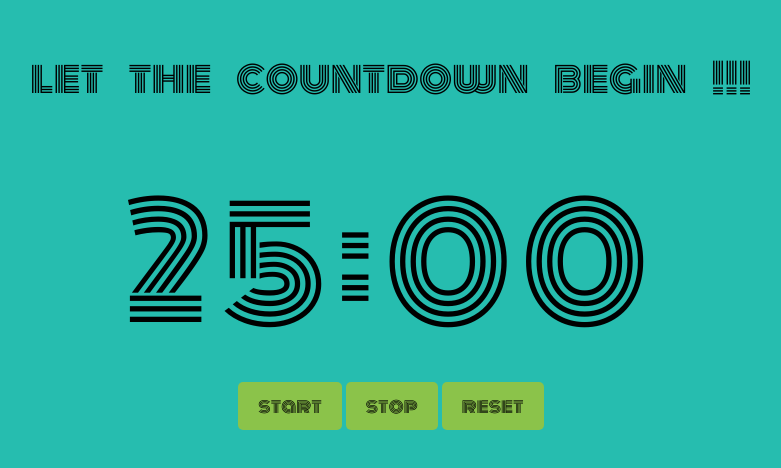
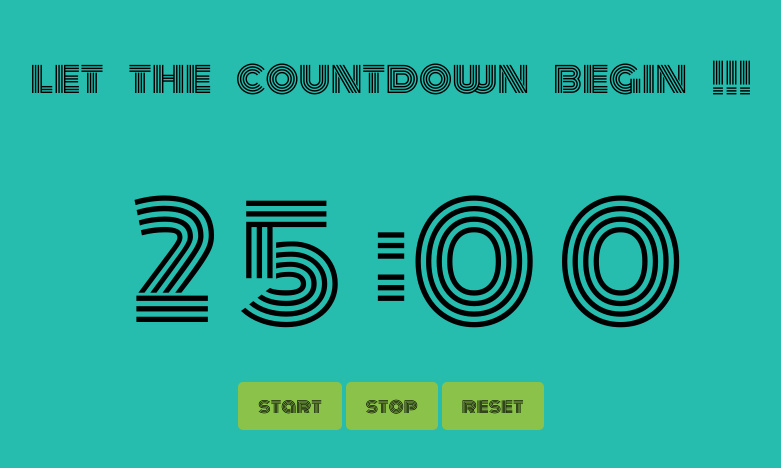
Before and after one commit to bouaik/Pomodor_react, a React (Create React App) app: page / in a window 1280 px wide. Shown: the part 162-630 px from the top of the page, without its empty margins (249-1030 px from the left). Built offline with nearby package versions, Linux system fonts and the light colour scheme.

Commit message:
Fix numbers in UI

```diff
--- a/src/App.css
+++ b/src/App.css
@@ -25,7 +25,12 @@ h2 {
 span {
   font-family: "Monoton", cursive;
   font-size: 150px;
-  letter-spacing: 10px;
+}
+.numbers {
+  display: inline-block;
+  width: 250px;
+  text-align: center;
+  letter-spacing: 20px;
 }
 
 button {
--- a/src/App.js
+++ b/src/App.js
@@ -18,9 +18,9 @@ function App() {
     <div className="App">
       <h2>{title}</h2>
       <div className='timer'>
-        <span>{minutes}</span>
+        <span className='numbers'>{minutes}</span>
         <span>:</span>
-        <span>{seconds}</span>
+        <span className='numbers'>{seconds}</span>
       </div>
       <div className='buttons'>
         <button onClick={startTimer}>start</button>
```
